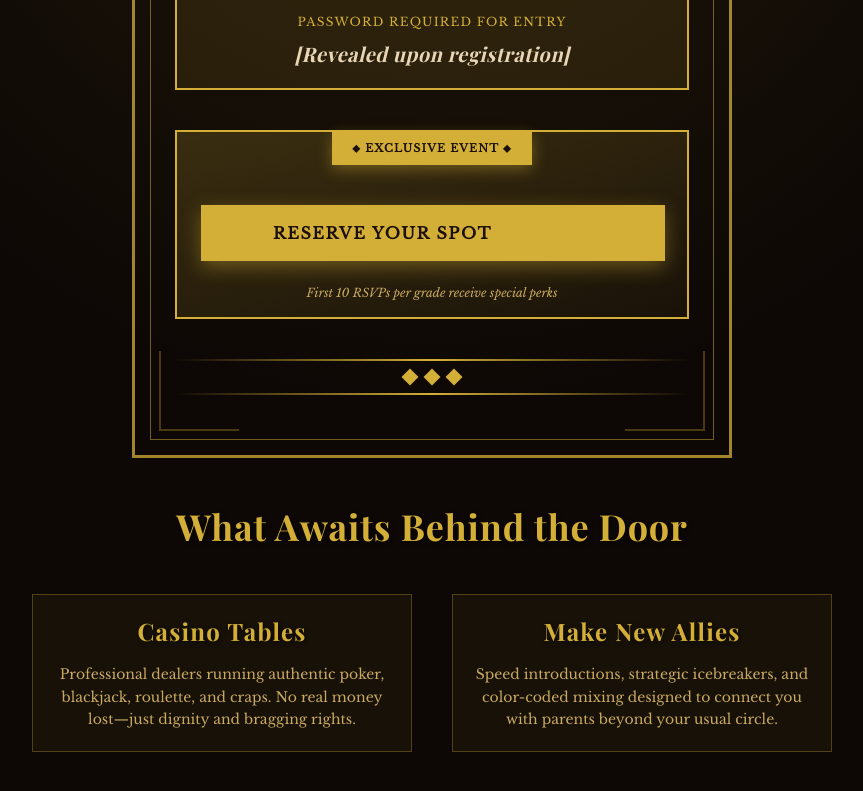
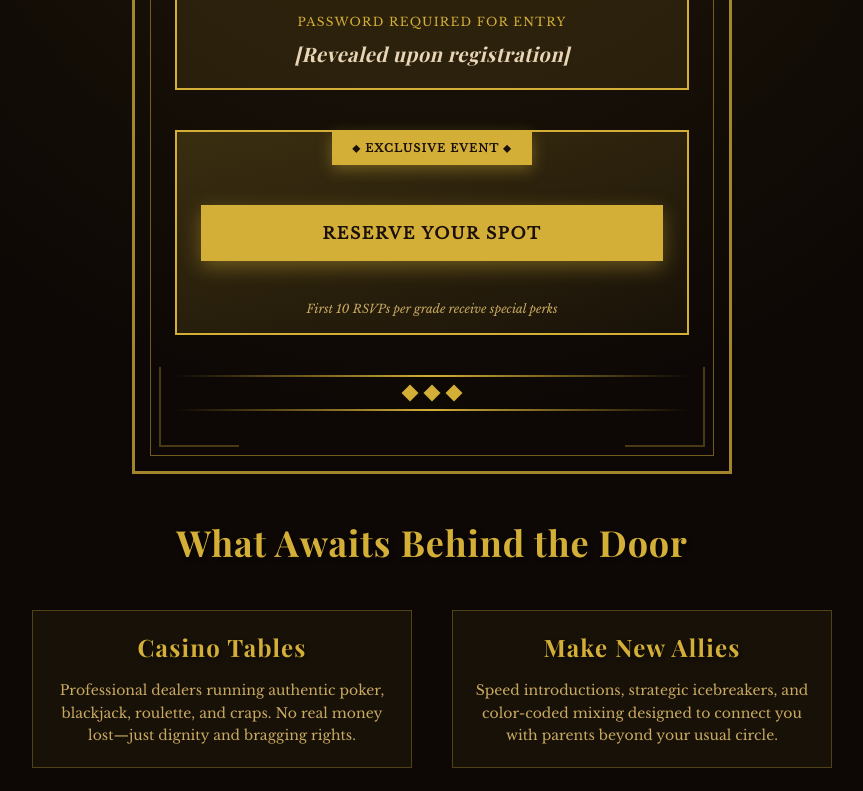
Before and after one commit to yoknee/all-in-after-dark, a React (Vite) app in the folder frontend/: page / in a window 1280 px wide. Shown: the part 1040-1831 px from the top of the page, without its empty margins (208-1071 px from the left). Built offline with nearby package versions, Linux system fonts and the light colour scheme; no server answers.

Commit message:
Refine CTAButton and Home component styles for improved layout. Updated CTAButton to use full width with a max width constraint, and adjusted Home component's container for better alignment and spacing.

```diff
--- a/frontend/src/components/ArtDecoElements.tsx
+++ b/frontend/src/components/ArtDecoElements.tsx
@@ -41,8 +41,8 @@ export function CTAButton({ children, onClick, className = '' }: { children: Rea
   return (
     <button
       onClick={onClick}
-      className={`flex flex-col w-fit bg-gold text-dark-brown-2 px-[72px] py-4 text-base tracking-widest uppercase font-bold border-none cursor-pointer my-6 mx-6 transition-all duration-300 shadow-[0_6px_20px_rgba(212,175,55,0.4)] font-baskerville hover:bg-light-gold hover:-translate-y-0.5 hover:shadow-[0_8px_25px_rgba(212,175,55,0.6)] ${className}`}
-      style={{ width: '464px' }}
+      className={`flex flex-row flex-wrap justify-center items-center w-full bg-gold text-dark-brown-2 px-4 py-4 text-base tracking-widest uppercase font-bold border-none cursor-pointer my-6 mx-0 transition-all duration-300 shadow-[0_6px_20px_rgba(212,175,55,0.4)] font-baskerville hover:bg-light-gold hover:-translate-y-0.5 hover:shadow-[0_8px_25px_rgba(212,175,55,0.6)] ${className}`}
+      style={{ maxWidth: '464px' }}
     >
       {children}
     </button>
--- a/frontend/src/pages/Home.tsx
+++ b/frontend/src/pages/Home.tsx
@@ -66,7 +66,7 @@ export function Home() {
             </div>
           </div>
 
-          <div className="bg-gradient-to-br from-[rgba(212,175,55,0.2)] to-[rgba(212,175,55,0.05)] border-2 border-gold p-7.5 my-10 text-center relative">
+          <div className="bg-gradient-to-br from-[rgba(212,175,55,0.2)] to-[rgba(212,175,55,0.05)] border-2 border-gold p-7.5 my-10 text-center relative w-full flex flex-col justify-center items-center px-6">
             <div className="bg-gold text-dark-brown-2 px-5 py-2 text-[11px] tracking-widest uppercase font-bold inline-block mb-4 shadow-[0_4px_15px_rgba(212,175,55,0.4)]">
               ⬥ Exclusive Event ⬥
             </div>
```
